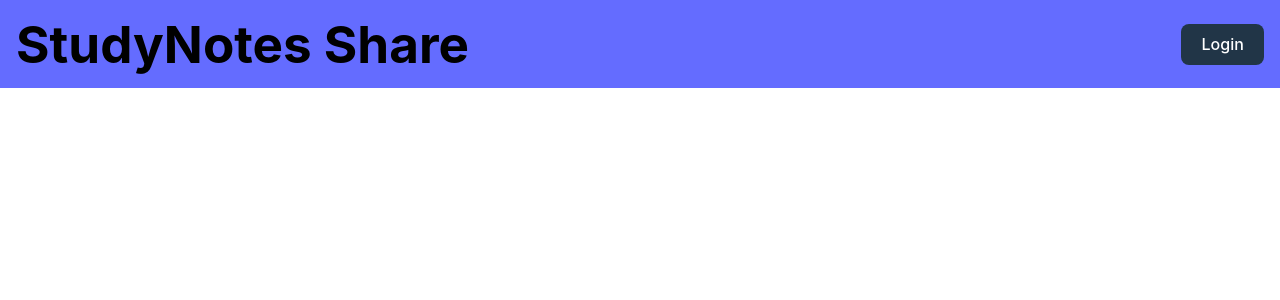
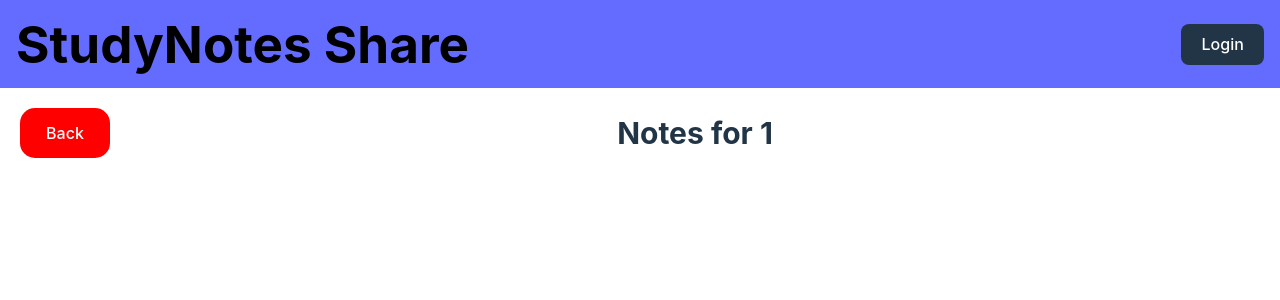
Before and after one commit to sususu5/TEAM23, a React (Vite) app in the folder frontend/: page /viewNotes/1 in a window 1280 px wide. Shown: the top 300 px of the page. Built offline with nearby package versions, Linux system fonts and the light colour scheme; no server answers.

Commit message:
added route for viewNotes

```diff
--- a/frontend/src/App.jsx
+++ b/frontend/src/App.jsx
@@ -7,6 +7,9 @@ import ShowNoteJustUploaded from './components/ShowNoteJustUploaded/showNoteJust
 import Sidebar from './components/Sidebar/sidebar';
 import UploadButton from './components/UploadButton/uploadButton';
 import UploadNotePage from './components/UploadNotePage/uploadNotePage';
+import ViewNotes from './components/ViewNotes/viewNotes';
+
+
 function App() {
   const [user, setUser] = useState(null)
   const [notes, setNotes] = useState([])
@@ -120,6 +123,7 @@ function App() {
           </Route>
           <Route path="/uploadPage" element={<UploadNotePage />} />
           <Route path="/showNoteJustUploaded" element={<ShowNoteJustUploaded />} />
+          <Route path='/viewNotes/:courseCode' element={<ViewNotes />} />
         </Routes>
       </div>
     </Router>
--- a/frontend/src/components/CourseList/courseList.css
+++ b/frontend/src/components/CourseList/courseList.css
@@ -2,20 +2,20 @@
     display: grid;
     grid-template-columns: repeat(5, 1fr);
     gap: 20px;
-    list-style: none;
     justify-content: center;
+    padding: 0;
 }
 
 .course-item {
     display: flex;
     justify-content: center;
     align-items: center;
-    padding: 15px;
+    padding: 20px;
     background-color: #FFA366;
     border: 1px solid black;
     border-radius: 10px;
     text-align: center;
-    height: 30px;
+    height: 60px;
     font-weight: bold;
     transition: background-color 0.3s ease;
     box-shadow: 0px 4px 6px rgba(0, 0, 0, 0.1)
--- a/frontend/src/components/CourseList/courseList.jsx
+++ b/frontend/src/components/CourseList/courseList.jsx
@@ -1,15 +1,22 @@
 import PropTypes from 'prop-types';
+import { useNavigate } from 'react-router-dom';
 import './courseList.css';
 
 function CourseList({ courses, selectedSchool }) {
+  const navigate = useNavigate();
+
+  const handleCourseClick = (courseCode) => {
+    navigate(`/viewNotes/${courseCode}`);
+  }
+
   return (
-    <ul className='course-list'>
+    <div className='course-list'>
       {courses.filter(course => course.school === selectedSchool).map((course, index) => (
-        <li key={index} className='course-item'>
+        <button key={index} className='course-item' onClick={() => handleCourseClick(course.course_code)} >
           {course.course_code}
-        </li>
+        </button>
       ))}
-    </ul>
+    </div>
   );
 }
 
--- /dev/null
+++ b/frontend/src/components/ViewNotes/viewNotes.css
@@ -0,0 +1,30 @@
+.top-bar {
+    display: flex;
+    justify-content: space-between;
+    align-items: center;
+    padding: 20px;
+}
+
+.back-button {
+    background-color: red;
+    color: white;
+    border: none;
+    padding: 10px 15px;
+    border-radius: 15px;
+    cursor: pointer;
+    margin-right: 20px;
+    width: 90px;
+    height: 50px;
+    transition: background-color 0.3s ease;
+}
+
+.back-button:hover {
+    background-color: darkred;
+}
+
+.notes-header {
+    text-align: center;
+    font-weight: bold;
+    font-size: 30px;
+    flex:1;
+}
--- /dev/null
+++ b/frontend/src/components/ViewNotes/viewNotes.jsx
@@ -0,0 +1,18 @@
+import { useNavigate, useParams } from "react-router-dom";
+import './viewNotes.css';
+
+function ViewNotes() {
+  const { courseCode } = useParams();
+  const navigate = useNavigate();
+
+  return (
+    <>
+      <div className="top-bar">
+        <button className="back-button" onClick={() => navigate(-1)}>Back</button>
+        <header className="notes-header">Notes for {courseCode}</header>
+      </div>
+    </>
+  );
+}
+
+export default ViewNotes;
```
Also changed, not shown: 1 other file (tests, documents, lock files or other folders).
